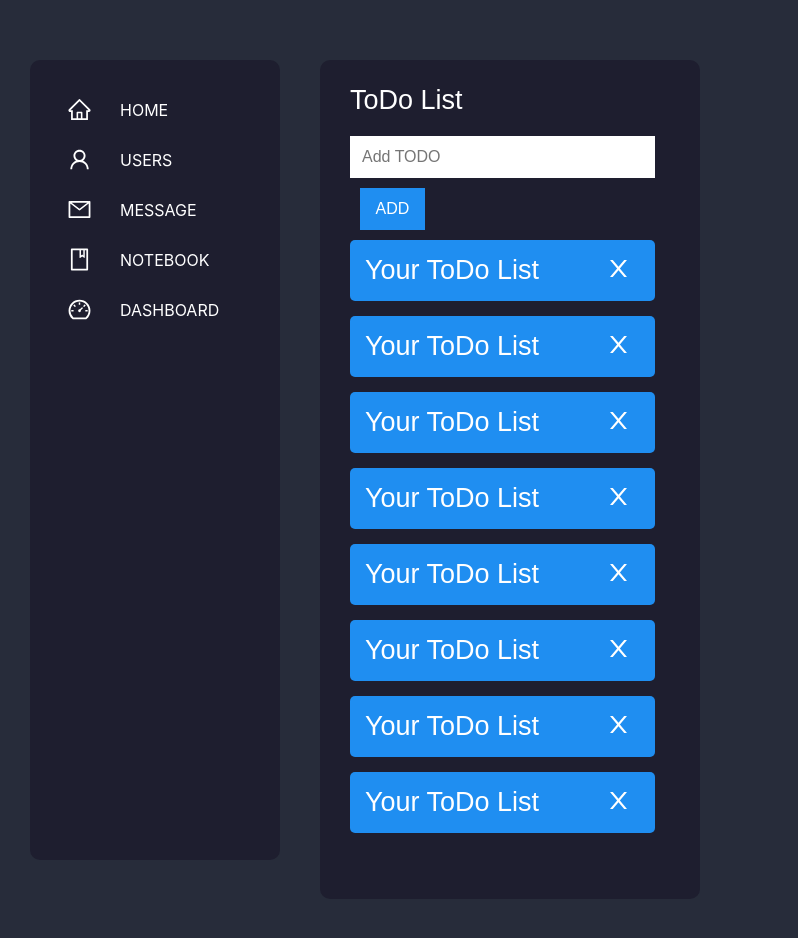
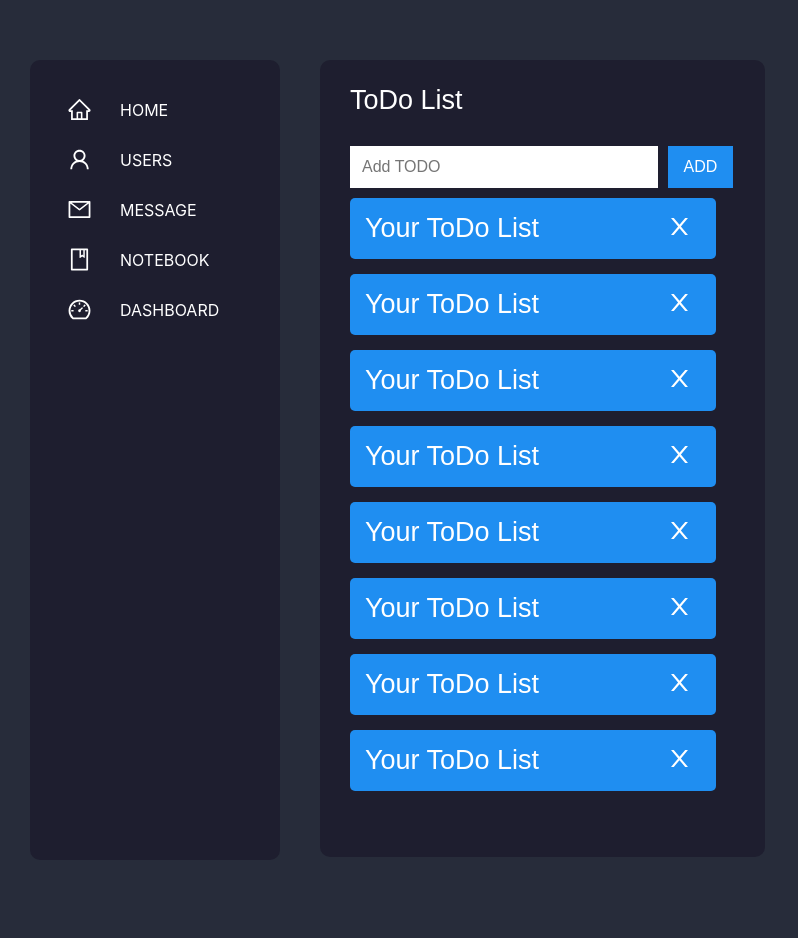
Before and after one commit to q15517110516/Dashboard, a React (Create React App) app: page /Notebook in a window 1280 px wide. Shown: the top 938 px of the page, without its empty margins (0-798 px from the left). After the commit the page ends 907 px from the top, so only its background shows below. Built offline with nearby package versions, Linux system fonts and the light colour scheme.

Commit message:
notebook updates

```diff
--- a/src/components/Notebook/Notebook.css
+++ b/src/components/Notebook/Notebook.css
@@ -1,3 +1,7 @@
+.notebook {
+    display: flex;
+}
+
 .notebook-todo {
     display: flex;
     flex-direction: column;
@@ -6,8 +10,9 @@
     background-color: #1E1E2F;
     border-radius: 10px;
     width: 40%;
-    min-width: 380px;
+    min-width: 445px;
     height: auto;
     max-width: 100%;
     padding: 0 30px 50px 30px;
+    margin-right: 40px;
 }
--- a/src/components/Notebook/Notebook.js
+++ b/src/components/Notebook/Notebook.js
@@ -2,15 +2,18 @@ import React, { Component } from 'react';
 import './Notebook.css';
 import ToDoApp from './ToDoApp';
 
+
 export class Notebook extends Component {
     render() {
         return (
+            <div className="notebook">
+                <div className="notebook-todo">
+                    <div className="title">ToDo List</div>
+                    <div className="todoapp">
+                        <ToDoApp />
+                    </div>
+                </div>
 
-            <div className="notebook-todo">
-                <div className="title">ToDo List</div>
-                <div className="todoapp">
-                    <ToDoApp />
-                </div>
             </div>
 
         )
```
